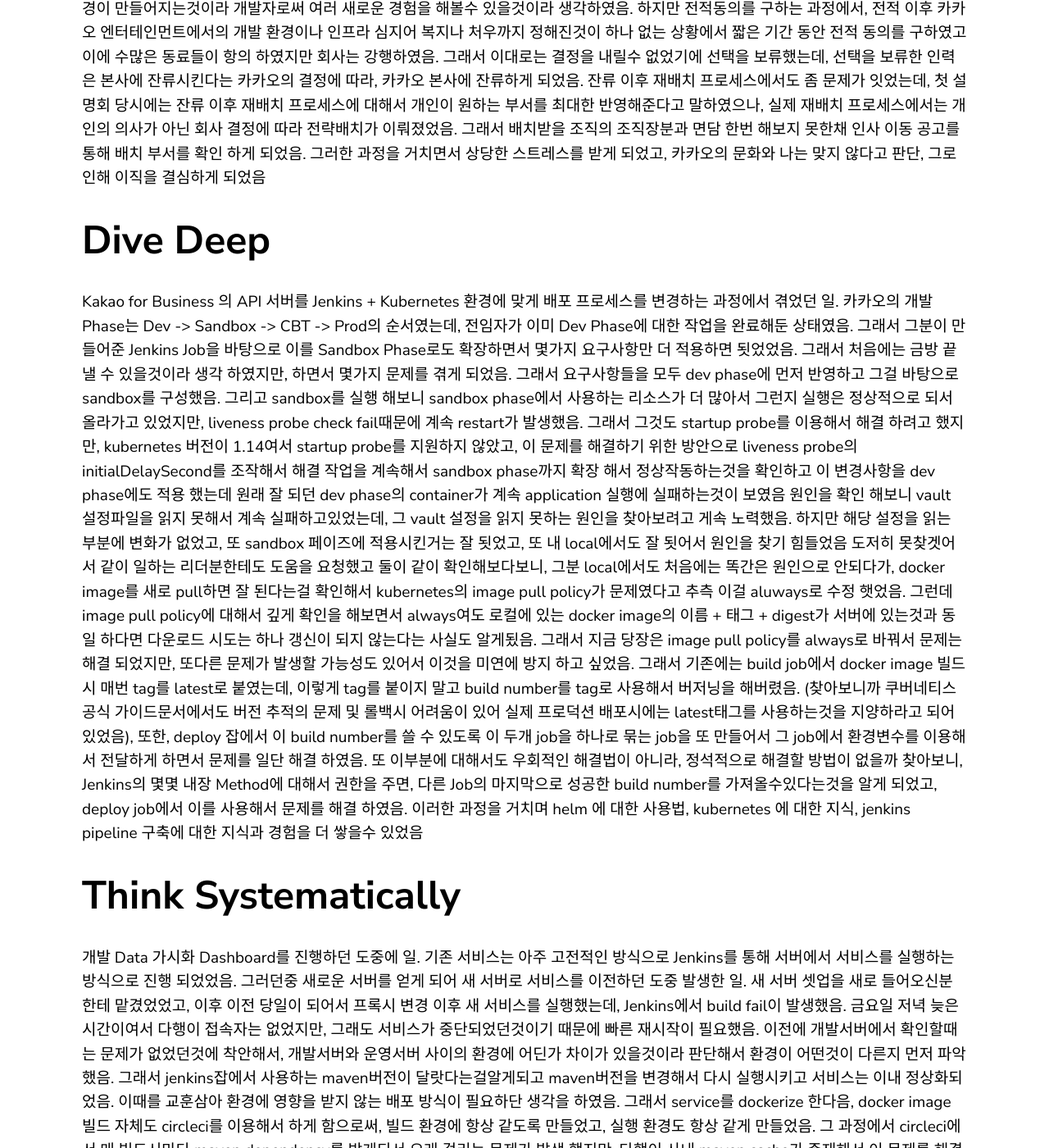
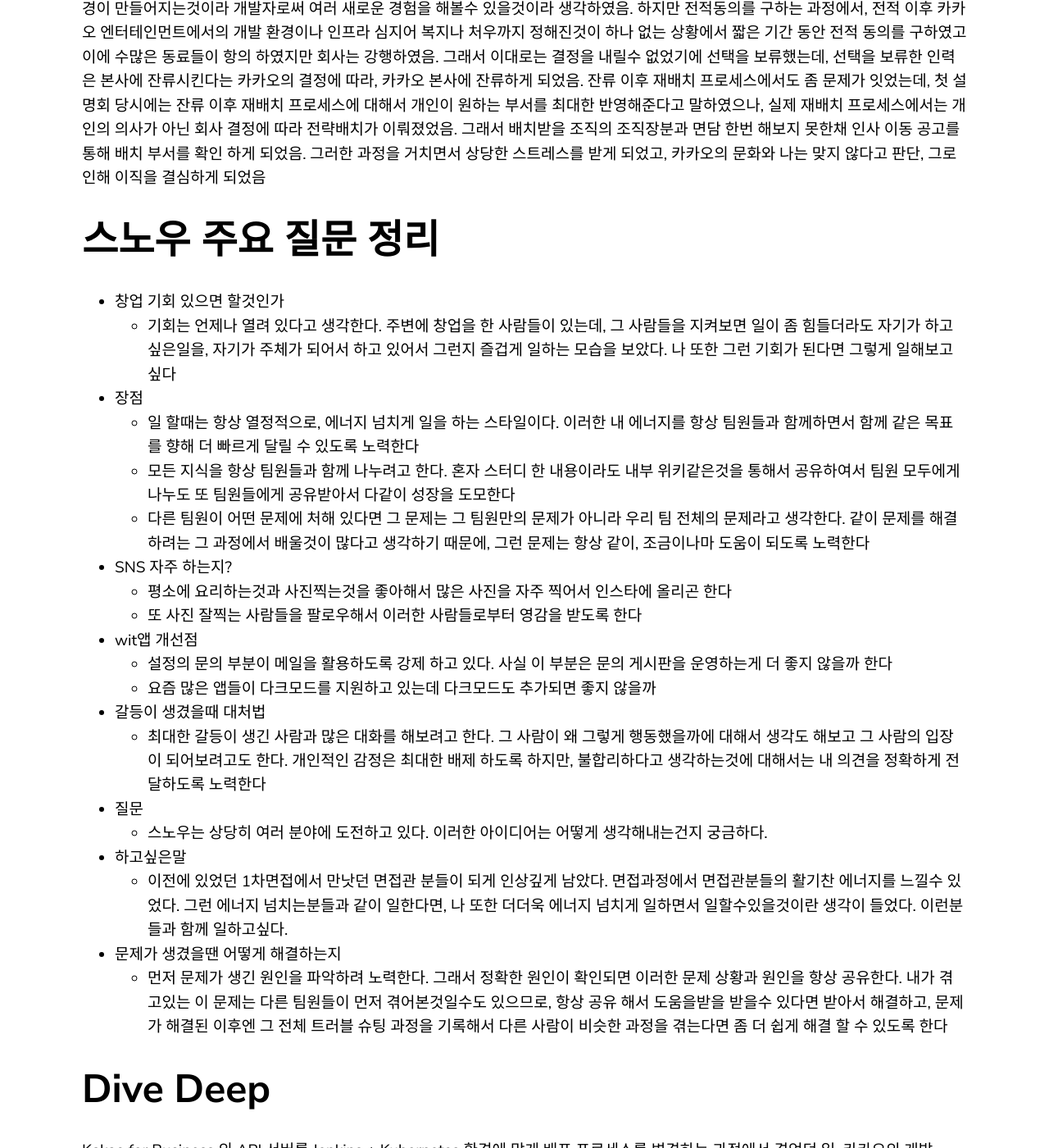
Before and after one commit to yoowonyoung/yoowonyoung.github.io, a Jekyll site: the page built from _posts/2021-06-11-Interview-08.md, in a window 1280 px wide and 1400 px high, scrolled down 1254 px. Shown: the whole window at 82% size. Built offline with Jekyll 4.4.1, drawn with Linux system fonts in a browser that asks for light colours; comment, search, counter and statistics services are not loaded; some of the changed text lies outside the part shown.

Commit message:
Update 2021-06-11-Interview-08.md

```diff
--- a/_posts/2021-06-11-Interview-08.md
+++ b/_posts/2021-06-11-Interview-08.md
@@ -1,7 +1,7 @@
 ---
 layout: post
-title: "쿠팡면접 준비"
-description: 쿠팡면접 준비
+title: "쿠팡면접 및 스노우 준비"
+description: 쿠팡면접 및 스노우 준비
 date: 2021-06-11 13:44:00 +09:00
 categories: Interview
 ---
@@ -15,7 +15,7 @@
 
 이후 카카오로 이직하여, 멜론 개발실에서 멜론 콘텐츠 개발 프로젝트에 백엔드 개발자로 참여, 멜론의 트랙제로기능에 대한 추천 트랙 리스트 관리 기능을 제작하며,
 기획자가 해당 기능을 사용하기 위한 내부 어드민 페이지도 같이 제작 하였고, 멜론의 레거시 백엔드 코드 개선작업에도 참여, 16년된 멜론의 가사 등록 모듈을 개선하기도 하였습니다.
-현재는 채널서비스 개발파트로 옮겨, 카카오for비즈니스 서비스의 기존 CI/CD 환경을 Kubernetes 환경에 맞게 고도화 하는 업무에 참여 하고 있습니다.
+현재는 채널서비스 개발파트로 옮겨, 카카오for비즈니스 서비스의 기존 CI/CD 환경을 Kubernetes 환경에 맞게 고도화 하는 업무와 카카오페이 구매 간편설정 관련 기능을 개발 하고있습니다.
 
 저는 계속 Spring/Java 기반의 Backend개발을 하였고 인프라를 직접 다뤘기 때문에 Spring framerowk에 대한 전반적인 이해 뿐만 아니라,
 Mysql/PostgreSQL/Oracle 등 다양한 DB에 대한 사용 경험 및,
@@ -24,6 +24,35 @@
 
 # 카카오에서의 경력이 짧은데 왜 이직 하게 되었는가
 카카오의 문화와 맞지 않다고 생각해서. 카카오 엔터테인먼트 분사와 관련해서 이슈가 있었음. 카카오 엔터테인먼트가 출범하면서 내가 속해있던 멜론도 카카오 엔터테인먼트로 합병이 될 예정이였음. 입사후 수습기간도 풀리지않았는데 전달받은 소식이긴 했지만 그래도 긍정적으로 생각하고 있었음. 이동에 대한 거부감도 크게 없었고, 사업적 측면에서 봣을땐 당연할뿐만아니라 컨텐츠 산업끼리 시너지를 낼 수 있는 환경이 만들어지는것이라 개발자로써 여러 새로운 경험을 해볼수 있을것이라 생각하였음. 하지만 전적동의를 구하는 과정에서, 전적 이후 카카오 엔터테인먼트에서의 개발 환경이나 인프라 심지어 복지나 처우까지 정해진것이 하나 없는 상황에서 짧은 기간 동안 전적 동의를 구하였고 이에 수많은 동료들이 항의 하였지만 회사는 강행하였음. 그래서 이대로는 결정을 내릴수 없었기에 선택을 보류했는데, 선택을 보류한 인력은 본사에 잔류시킨다는 카카오의 결정에 따라, 카카오 본사에 잔류하게 되었음. 잔류 이후 재배치 프로세스에서도 좀 문제가 잇었는데, 첫 설명회 당시에는 잔류 이후 재배치 프로세스에 대해서 개인이 원하는 부서를 최대한 반영해준다고 말하였으나, 실제 재배치 프로세스에서는 개인의 의사가 아닌 회사 결정에 따라 전략배치가 이뤄졌었음. 그래서 배치받을 조직의 조직장분과 면담 한번 해보지 못한채 인사 이동 공고를 통해 배치 부서를 확인 하게 되었음. 그러한 과정을 거치면서 상당한 스트레스를 받게 되었고, 카카오의 문화와 나는 맞지 않다고 판단, 그로인해 이직을 결심하게 되었음
+
+# 스노우 주요 질문 정리
+- 창업 기회 있으면 할것인가
+    * 기회는 언제나 열려 있다고 생각한다. 주변에 창업을 한 사람들이 있는데, 그 사람들을 지켜보면 일이 좀 힘들더라도 자기가 하고 싶은일을, 자기가 주체가 되어서 하고 있어서 그런지 즐겁게 일하는 모습을 보았다. 나 또한 그런 기회가 된다면 그렇게 일해보고 싶다
+
+- 장점
+    * 일 할때는 항상 열정적으로, 에너지 넘치게 일을 하는 스타일이다. 이러한 내 에너지를 항상 팀원들과 함께하면서 함께 같은 목표를 향해 더 빠르게 달릴 수 있도록 노력한다
+    * 모든 지식을 항상 팀원들과 함께 나누려고 한다. 혼자 스터디 한 내용이라도 내부 위키같은것을 통해서 공유하여서 팀원 모두에게 나누도 또 팀원들에게 공유받아서 다같이 성장을 도모한다
+    * 다른 팀원이 어떤 문제에 처해 있다면 그 문제는 그 팀원만의 문제가 아니라 우리 팀 전체의 문제라고 생각한다. 같이 문제를 해결하려는 그 과정에서 배울것이 많다고 생각하기 때문에, 그런 문제는 항상 같이, 조금이나마 도움이 되도록 노력한다
+
+- SNS 자주 하는지?
+    * 평소에 요리하는것과 사진찍는것을 좋아해서 많은 사진을 자주 찍어서 인스타에 올리곤 한다
+    * 또 사진 잘찍는 사람들을 팔로우해서 이러한 사람들로부터 영감을 받도록 한다
+
+- wit앱 개선점
+    * 설정의 문의 부분이 메일을 활용하도록 강제 하고 있다. 사실 이 부분은 문의 게시판을 운영하는게 더 좋지 않을까 한다
+    * 요즘 많은 앱들이 다크모드를 지원하고 있는데 다크모드도 추가되면 좋지 않을까
+
+- 갈등이 생겼을때 대처법
+    * 최대한 갈등이 생긴 사람과 많은 대화를 해보려고 한다. 그 사람이 왜 그렇게 행동했을까에 대해서 생각도 해보고 그 사람의 입장이 되어보려고도 한다. 개인적인 감정은 최대한 배제 하도록 하지만, 불합리하다고 생각하는것에 대해서는 내 의견을 정확하게 전달하도록 노력한다
+
+- 질문
+    * 스노우는 상당히 여러 분야에 도전하고 있다. 이러한 아이디어는 어떻게 생각해내는건지 궁금하다.
+
+- 하고싶은말
+    * 이전에 있었던 1차면접에서 만낫던 면접관 분들이 되게 인상깊게 남았다. 면접과정에서 면접관분들의 활기찬 에너지를 느낄수 있었다. 그런 에너지 넘치는분들과 같이 일한다면, 나 또한 더더욱 에너지 넘치게 일하면서 일할수있을것이란 생각이 들었다. 이런분들과 함께 일하고싶다.
+
+- 문제가 생겼을땐 어떻게 해결하는지
+    * 먼저 문제가 생긴 원인을 파악하려 노력한다. 그래서 정확한 원인이 확인되면 이러한 문제 상황과 원인을 항상 공유한다. 내가 겪고있는 이 문제는 다른 팀원들이 먼저 겪어본것일수도 있으므로, 항상 공유 해서 도움을받을 받을수 있다면 받아서 해결하고, 문제가 해결된 이후엔 그 전체 트러블 슈팅 과정을 기록해서 다른 사람이 비슷한 과정을 겪는다면 좀 더 쉽게 해결 할 수 있도록 한다
 
 # Dive Deep
 Kakao for Business 의 API 서버를 Jenkins + Kubernetes 환경에 맞게 배포 프로세스를 변경하는 과정에서 겪었던 일.
```
